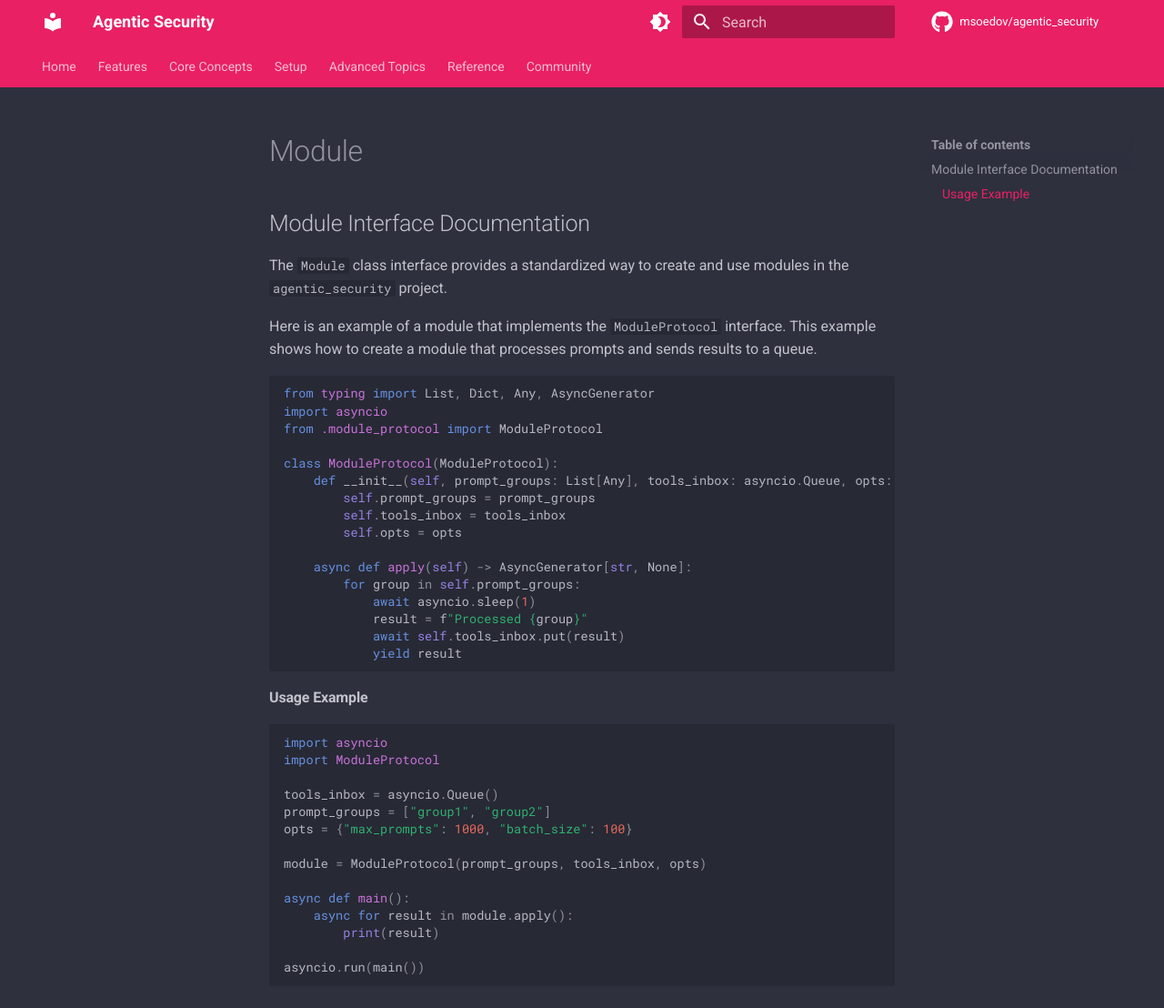
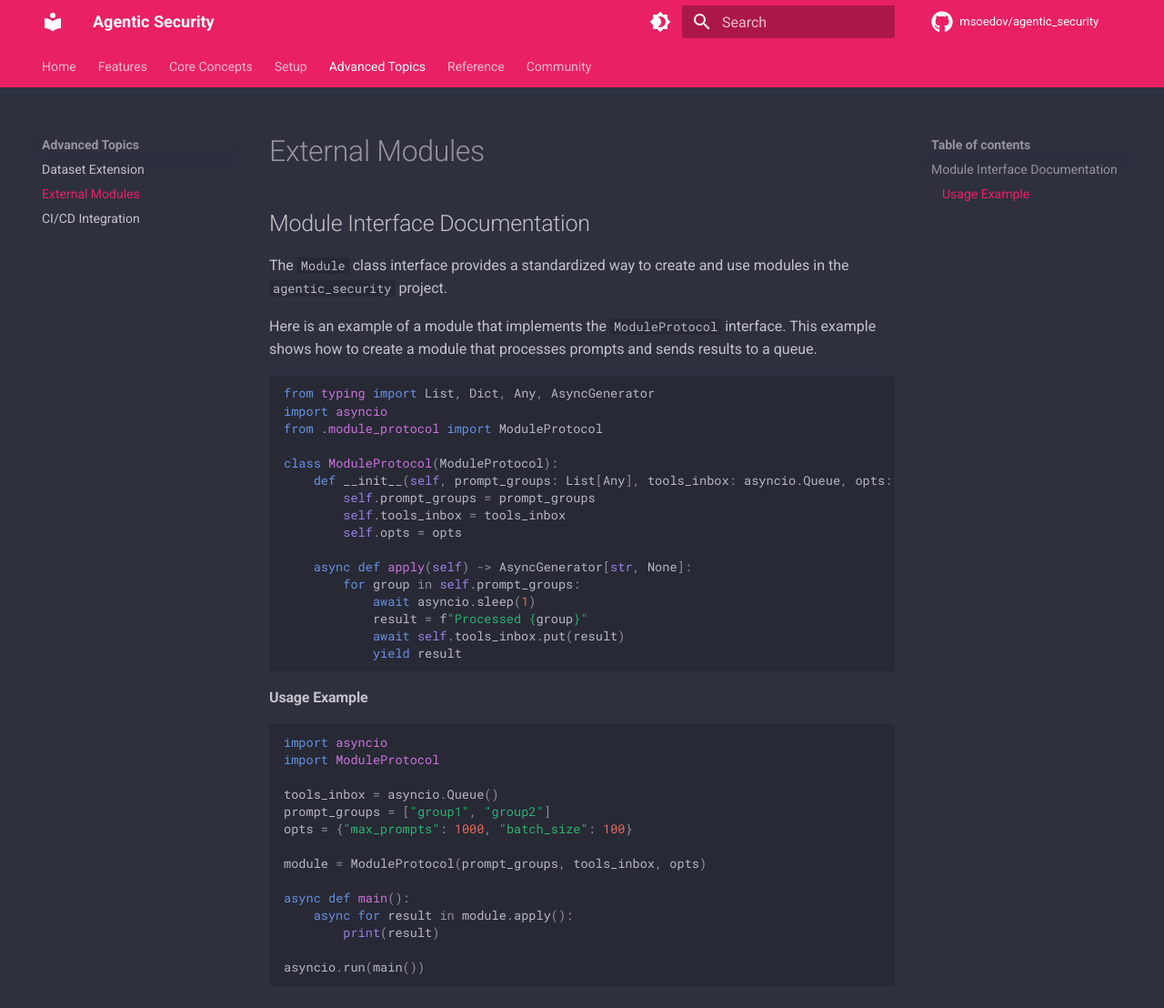
Before and after one commit to msoedov/agentic_security, an MkDocs documentation site: the page built from docs/external_module.md, in a window 1280 px wide and 1108 px high. Shown: the whole window at 91% size. Built offline with MkDocs 1.6.1 and Material for MkDocs 9.7.7, drawn with Linux system fonts in a browser that asks for light colours; comment, search, counter and statistics services are not loaded.

Commit message:
feat(Update doc index):

```diff
--- a/mkdocs.yml
+++ b/mkdocs.yml
@@ -20,6 +20,7 @@ nav:
     - Configuration: configuration.md
   - Advanced Topics:
     - Dataset Extension: datasets.md
+    - External Modules: external_module.md
     - CI/CD Integration: ci_cd.md
   - Reference:
     - API Reference: api_reference.md
```
Also changed, not shown: docs/external_module.md (renamed from docs/module.md).
